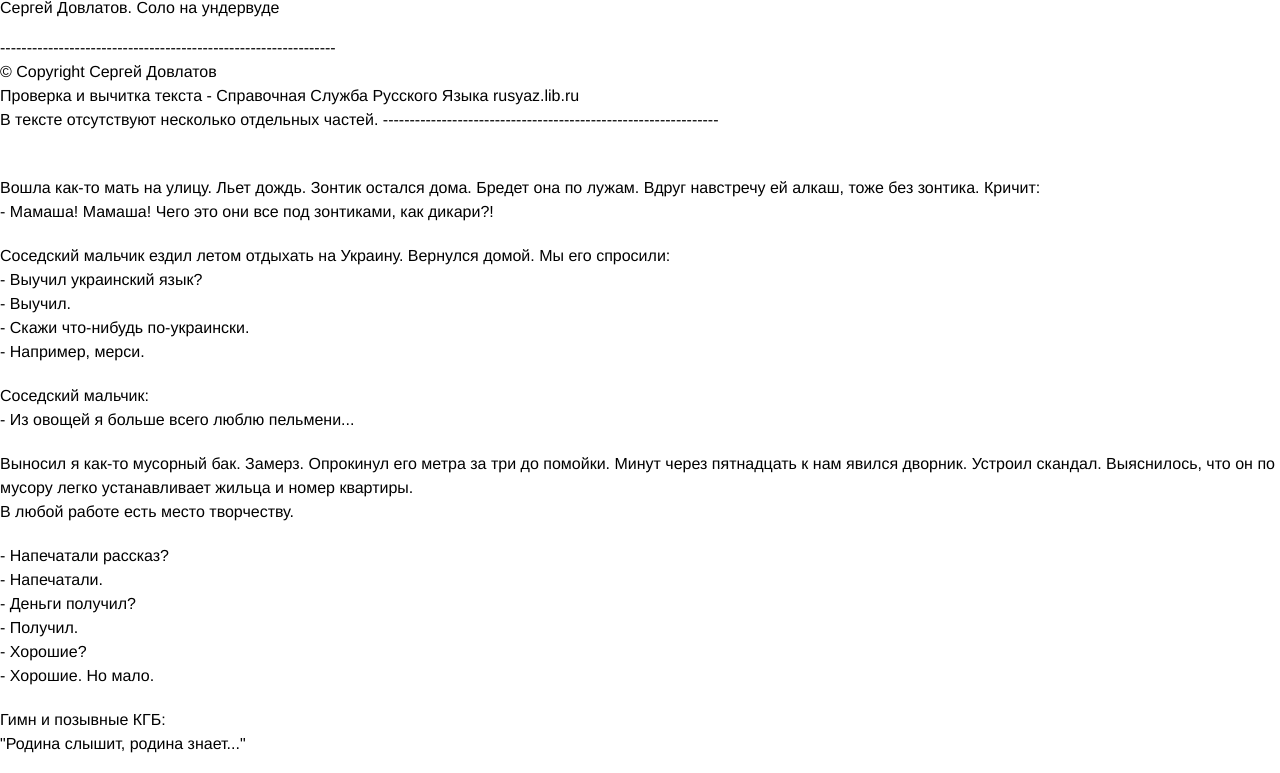
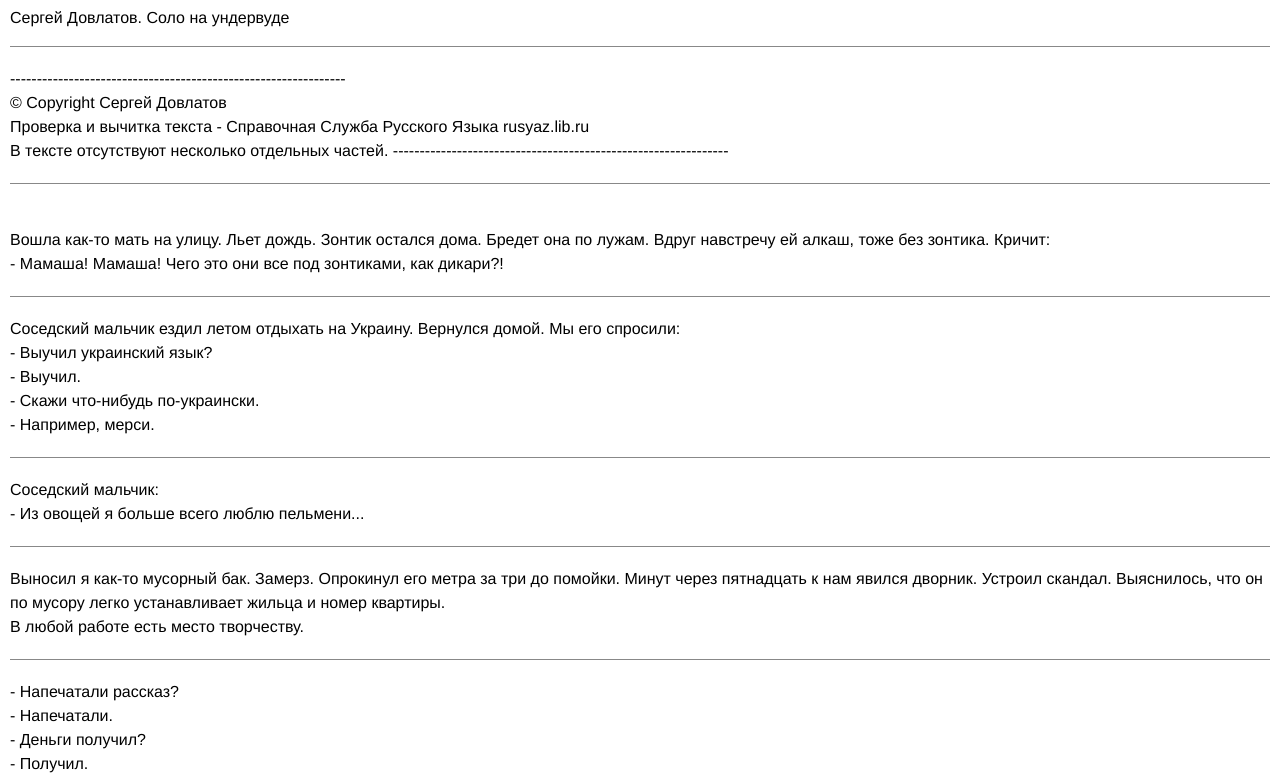
Before and after one commit to anatoliychakkaev/node-modules, a website: page public/underwood.html in a window 1280 px wide. Shown: the top 773 px of the page. Drawn offline with Linux system fonts and the light colour scheme.

Commit message:
Stylize underwood

```diff
--- a/public/underwood.html
+++ b/public/underwood.html
@@ -6,8 +6,13 @@
     <link media="screen" rel="stylesheet" type="text/css" href="/stylesheets/reset.css" />
     <link media="screen" rel="stylesheet" type="text/css" href="/stylesheets/style.css" />
     <style>
+      body {
+        padding: 10px;
+      }
       .story {
         margin-bottom: 20px;
+        padding-bottom: 20px;
+        border-bottom: 1px solid #888;
         line-height: 1.5em;
       }
     </style>
```
